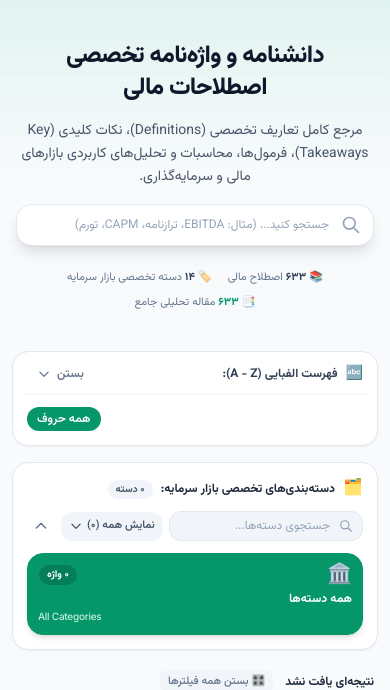
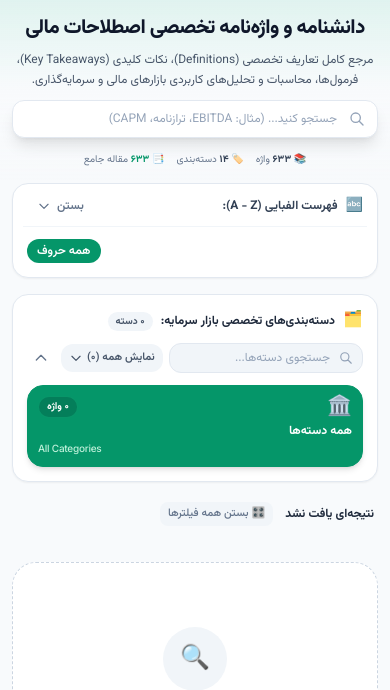
Before and after one commit to alisadeghiaghili/market-dict, a Flask app: page / in a window 390 px wide. Shown: the part 59-749 px from the top of the page. Run offline with Flask 3, Linux system fonts and the light colour scheme; data that the repository does not hold is empty.

Commit message:
fix(mobile): compact modal header, streamline hero section, and re-enable GitHub Pages deployment

```diff
--- a/templates/index.html
+++ b/templates/index.html
@@ -517,21 +517,21 @@
     </header>
 
     <!-- Hero & Search Section -->
-    <section class="relative bg-gradient-to-b from-emerald-500/10 via-slate-50 to-transparent dark:from-emerald-950/30 dark:via-slate-950 dark:to-transparent py-10 px-4">
-        <div class="max-w-4xl mx-auto text-center space-y-4">
-
-            <h1 class="text-2xl sm:text-4xl font-extrabold tracking-tight text-slate-900 dark:text-white">
+    <section class="relative bg-gradient-to-b from-emerald-500/10 via-slate-50 to-transparent dark:from-emerald-950/30 dark:via-slate-950 dark:to-transparent py-4 sm:py-10 px-3 sm:px-4">
+        <div class="max-w-4xl mx-auto text-center space-y-2.5 sm:space-y-4">
+
+            <h1 class="text-xl sm:text-4xl font-extrabold tracking-tight text-slate-900 dark:text-white leading-tight">
                 دانشنامه و واژه‌نامه تخصصی اصطلاحات مالی
             </h1>
-            <p class="text-sm sm:text-base text-slate-600 dark:text-slate-300 max-w-2xl mx-auto leading-relaxed">
+            <p class="text-xs sm:text-base text-slate-600 dark:text-slate-300 max-w-2xl mx-auto leading-relaxed line-clamp-2 sm:line-clamp-none">
                 مرجع کامل تعاریف تخصصی (Definitions)، نکات کلیدی (Key Takeaways)، فرمول‌ها، محاسبات و تحلیل‌های کاربردی بازارهای مالی و سرمایه‌گذاری.
             </p>
 
             <!-- Search Bar Component -->
-            <div class="relative max-w-2xl mx-auto mt-4 sm:mt-6">
-                <div class="relative flex items-center shadow-lg rounded-2xl overflow-hidden border border-slate-200 dark:border-slate-700 bg-white dark:bg-slate-900 transition focus-within:ring-2 focus-within:ring-emerald-500 focus-within:border-emerald-500">
+            <div class="relative max-w-2xl mx-auto mt-2 sm:mt-6">
+                <div class="relative flex items-center shadow-lg rounded-xl sm:rounded-2xl overflow-hidden border border-slate-200 dark:border-slate-700 bg-white dark:bg-slate-900 transition focus-within:ring-2 focus-within:ring-emerald-500 focus-within:border-emerald-500">
                     <div class="pr-3 sm:pr-4 pl-2 text-slate-400">
-                        <svg class="w-5 h-5 sm:w-6 sm:h-6" fill="none" stroke="currentColor" viewBox="0 0 24 24">
+                        <svg class="w-4 h-4 sm:w-6 sm:h-6" fill="none" stroke="currentColor" viewBox="0 0 24 24">
                             <path stroke-linecap="round" stroke-linejoin="round" stroke-width="2" d="M21 21l-6-6m2-5a7 7 0 11-14 0 7 7 0 0114 0z"></path>
                         </svg>
                     </div>
@@ -539,10 +539,10 @@
                         type="text"
                         id="searchInput"
                         oninput="handleSearchInput()"
-                        placeholder="جستجو کنید... (مثال: EBITDA، ترازنامه، CAPM، تورم)"
-                        class="w-full py-3 sm:py-4 pr-1 sm:pr-2 pl-10 sm:pl-12 text-xs sm:text-base bg-transparent text-slate-900 dark:text-white placeholder-slate-400 dark:placeholder-slate-500 focus:outline-none"
+                        placeholder="جستجو کنید... (مثال: EBITDA، ترازنامه، CAPM)"
+                        class="w-full py-2.5 sm:py-4 pr-1 sm:pr-2 pl-9 sm:pl-12 text-xs sm:text-base bg-transparent text-slate-900 dark:text-white placeholder-slate-400 dark:placeholder-slate-500 focus:outline-none"
                     />
-                    <button id="clearSearchBtn" onclick="clearSearch()" class="hidden absolute left-3 sm:left-4 p-1.5 rounded-full hover:bg-slate-100 dark:hover:bg-slate-800 text-slate-400 hover:text-slate-600 dark:hover:text-slate-200 transition">
+                    <button id="clearSearchBtn" onclick="clearSearch()" class="hidden absolute left-2.5 sm:left-4 p-1.5 rounded-full hover:bg-slate-100 dark:hover:bg-slate-800 text-slate-400 hover:text-slate-600 dark:hover:text-slate-200 transition">
                         <svg class="w-4 h-4 sm:w-5 sm:h-5" fill="none" stroke="currentColor" viewBox="0 0 24 24">
                             <path stroke-linecap="round" stroke-linejoin="round" stroke-width="2" d="M6 18L18 6M6 6l12 12"></path>
                         </svg>
@@ -551,9 +551,9 @@
             </div>
 
             <!-- Quick Recently Viewed (3 latest + More button) -->
-            <div id="recentBar" class="hidden max-w-2xl mx-auto mt-3 transition-all duration-300">
+            <div id="recentBar" class="hidden max-w-2xl mx-auto mt-2 sm:mt-3 transition-all duration-300">
                 <div class="flex items-center justify-center gap-2 flex-wrap text-xs">
-                    <span class="text-slate-500 dark:text-slate-400 flex items-center gap-1 font-medium text-xs shrink-0">
+                    <span class="text-slate-500 dark:text-slate-400 flex items-center gap-1 font-medium text-[11px] sm:text-xs shrink-0">
                         <svg class="w-3.5 h-3.5 text-emerald-500" fill="none" stroke="currentColor" viewBox="0 0 24 24">
                             <path stroke-linecap="round" stroke-linejoin="round" stroke-width="2" d="M12 8v4l3 3m6-3a9 9 0 11-18 0 9 9 0 0118 0z"></path>
                         </svg>
@@ -566,10 +566,10 @@
             </div>
 
             <!-- Stats Bar -->
-            <div class="flex flex-wrap items-center justify-center gap-x-4 gap-y-2 sm:gap-6 pt-2 text-[11px] sm:text-xs text-slate-500 dark:text-slate-400">
-                <div>📚 <span id="statTotalTerms" class="font-bold text-slate-700 dark:text-slate-300">۶۳۳</span> اصطلاح مالی</div>
-                <div>🏷️ <span id="statTotalCats" class="font-bold text-slate-700 dark:text-slate-300">۱۴</span> دسته تخصصی بازار سرمایه</div>
-                <div>📑 <span id="statDeepCount" class="font-bold text-emerald-600 dark:text-emerald-400">۶۳۳</span> مقاله تحلیلی جامع</div>
+            <div class="flex flex-wrap items-center justify-center gap-x-3 gap-y-1.5 sm:gap-6 pt-1 text-[10px] sm:text-xs text-slate-500 dark:text-slate-400">
+                <div>📚 <span id="statTotalTerms" class="font-bold text-slate-700 dark:text-slate-300">۶۳۳</span> واژه</div>
+                <div>🏷️ <span id="statTotalCats" class="font-bold text-slate-700 dark:text-slate-300">۱۴</span> دسته‌بندی</div>
+                <div>📑 <span id="statDeepCount" class="font-bold text-emerald-600 dark:text-emerald-400">۶۳۳</span> مقاله جامع</div>
             </div>
         </div>
     </section>
@@ -731,29 +731,30 @@
         <div class="bg-white dark:bg-slate-900 rounded-2xl sm:rounded-3xl max-w-3xl w-full max-h-[94vh] sm:max-h-[92vh] overflow-hidden shadow-2xl border border-slate-200 dark:border-slate-800 flex flex-col transition-all transform scale-95 opacity-0 duration-200" id="modalCard">
 
             <!-- Modal Header -->
-            <div class="p-3.5 sm:p-6 border-b border-slate-100 dark:border-slate-800 flex items-start justify-between gap-2 sm:gap-4 bg-slate-50/70 dark:bg-slate-850/80">
-                <div class="space-y-1 min-w-0 flex-1">
-                    <div class="flex items-center gap-1.5 sm:gap-2 flex-wrap">
-                        <span id="modalLetterBadge" class="w-6 h-6 sm:w-7 sm:h-7 rounded-lg bg-emerald-100 dark:bg-emerald-950/80 text-emerald-800 dark:text-emerald-400 font-en font-bold text-xs flex items-center justify-center shrink-0 border border-emerald-200 dark:border-emerald-800/40">#</span>
-                        <span id="modalCategoryBadge" class="h-6 sm:h-7 inline-flex items-center gap-1 sm:gap-1.5 px-2.5 sm:px-3 rounded-lg text-[11px] sm:text-xs font-semibold bg-slate-100 dark:bg-slate-800 text-slate-700 dark:text-slate-300 border border-slate-200 dark:border-slate-700 max-w-[180px] sm:max-w-none truncate">دسته‌بندی</span>
-                        <span id="modalDeepBadge" class="hidden h-6 sm:h-7 inline-flex items-center gap-1 sm:gap-1.5 px-2 sm:px-2.5 rounded-lg text-[10px] sm:text-xs font-bold bg-purple-100 dark:bg-purple-950/80 text-purple-700 dark:text-purple-300 border border-purple-200 dark:border-purple-800/50 shrink-0">
-                            📑 تحلیل تخصصی چندبخشی
+            <div class="p-2.5 sm:p-6 border-b border-slate-100 dark:border-slate-800 flex items-start justify-between gap-2 sm:gap-4 bg-slate-50/70 dark:bg-slate-850/80">
+                <div class="space-y-0.5 sm:space-y-1 min-w-0 flex-1">
+                    <div class="flex items-center gap-1 sm:gap-2 flex-wrap">
+                        <span id="modalLetterBadge" class="w-5 h-5 sm:w-7 sm:h-7 rounded-md sm:rounded-lg bg-emerald-100 dark:bg-emerald-950/80 text-emerald-800 dark:text-emerald-400 font-en font-bold text-[10px] sm:text-xs flex items-center justify-center shrink-0 border border-emerald-200 dark:border-emerald-800/40">#</span>
+                        <span id="modalCategoryBadge" class="h-5 sm:h-7 inline-flex items-center gap-1 sm:gap-1.5 px-2 sm:px-3 rounded-md sm:rounded-lg text-[10px] sm:text-xs font-semibold bg-slate-100 dark:bg-slate-800 text-slate-700 dark:text-slate-300 border border-slate-200 dark:border-slate-700 max-w-[150px] sm:max-w-none truncate">دسته‌بندی</span>
+                        <span id="modalDeepBadge" class="hidden h-5 sm:h-7 inline-flex items-center gap-1 px-1.5 sm:px-2.5 rounded-md sm:rounded-lg text-[9px] sm:text-xs font-bold bg-purple-100 dark:bg-purple-950/80 text-purple-700 dark:text-purple-300 border border-purple-200 dark:border-purple-800/50 shrink-0">
+                            <span class="sm:hidden">📑 جامع</span>
+                            <span class="hidden sm:inline">📑 تحلیل تخصصی چندبخشی</span>
                         </span>
                     </div>
-                    <div class="flex items-center gap-1.5 sm:gap-2 pt-1 min-w-0">
-                        <h2 id="modalTermEn" class="font-en text-lg sm:text-2xl font-extrabold text-slate-900 dark:text-white break-words leading-tight">Term EN</h2>
+                    <div class="flex items-center gap-1.5 sm:gap-2 pt-0.5 min-w-0">
+                        <h2 id="modalTermEn" class="font-en text-base sm:text-2xl font-extrabold text-slate-900 dark:text-white break-words leading-tight">Term EN</h2>
                         <button id="modalAudioBtn" onclick="speakTerm()" title="تلفظ صوتی انگلیسی" class="p-1 sm:p-1.5 rounded-lg bg-emerald-50 dark:bg-emerald-950/80 hover:bg-emerald-100 dark:hover:bg-emerald-900 text-emerald-600 dark:text-emerald-400 transition shrink-0">
-                            <svg class="w-4 h-4 sm:w-5 sm:h-5" fill="none" stroke="currentColor" viewBox="0 0 24 24">
+                            <svg class="w-3.5 h-3.5 sm:w-5 sm:h-5" fill="none" stroke="currentColor" viewBox="0 0 24 24">
                                 <path stroke-linecap="round" stroke-linejoin="round" stroke-width="2" d="M15.536 8.464a5 5 0 010 7.072m2.828-9.9a9 9 0 010 12.728M5.586 15H4a1 1 0 01-1-1v-4a1 1 0 011-1h1.586l4.707-4.707C10.923 3.663 12 4.109 12 5v14c0 .891-1.077 1.337-1.707.707L5.586 15z"></path>
                             </svg>
                         </button>
                     </div>
-                    <h3 id="modalTermFa" class="text-sm sm:text-lg font-bold text-emerald-600 dark:text-emerald-400 break-words leading-snug">معادل فارسی</h3>
+                    <h3 id="modalTermFa" class="text-xs sm:text-lg font-bold text-emerald-600 dark:text-emerald-400 break-words leading-snug">معادل فارسی</h3>
                 </div>
 
                 <div class="flex items-center gap-1 sm:gap-2 shrink-0">
                     <!-- History Back Button -->
-                    <button id="modalBackBtn" onclick="goBackModalHistory()" class="hidden px-2 sm:px-2.5 py-1.5 rounded-xl bg-slate-100 dark:bg-slate-800 hover:bg-slate-200 dark:hover:bg-slate-700 text-slate-700 dark:text-slate-200 transition text-[11px] sm:text-xs font-semibold flex items-center gap-1 border border-slate-200 dark:border-slate-700" title="بازگشت به اصطلاح قبلی">
+                    <button id="modalBackBtn" onclick="goBackModalHistory()" class="hidden p-1.5 sm:px-2.5 sm:py-1.5 rounded-xl bg-slate-100 dark:bg-slate-800 hover:bg-slate-200 dark:hover:bg-slate-700 text-slate-700 dark:text-slate-200 transition text-[11px] sm:text-xs font-semibold flex items-center gap-1 border border-slate-200 dark:border-slate-700" title="بازگشت به اصطلاح قبلی">
                         <svg class="w-3.5 h-3.5 sm:w-4 sm:h-4" fill="none" stroke="currentColor" viewBox="0 0 24 24">
                             <path stroke-linecap="round" stroke-linejoin="round" stroke-width="2" d="M9 5l7 7-7 7"></path>
                         </svg>
@@ -780,17 +781,17 @@
             </div>
 
             <!-- Language View Mode Selector inside Modal -->
-            <div class="px-3.5 sm:px-6 pt-2.5 pb-2 border-b border-slate-100 dark:border-slate-800 flex items-center justify-between gap-2 text-xs bg-white dark:bg-slate-900">
+            <div class="px-2.5 sm:px-6 py-1.5 sm:pt-2.5 sm:pb-2 border-b border-slate-100 dark:border-slate-800 flex items-center justify-between gap-2 text-xs bg-white dark:bg-slate-900">
                 <span class="text-slate-500 dark:text-slate-400 font-medium hidden sm:inline">نحوه نمایش محتوا:</span>
-                <div class="grid grid-cols-3 gap-1 w-full sm:w-auto sm:flex sm:items-center sm:gap-1.5 bg-slate-100 dark:bg-slate-800 p-1 rounded-xl">
-                    <button id="viewModeFa" onclick="setViewMode('fa')" class="px-1.5 sm:px-3 py-1 rounded-lg font-semibold text-[11px] sm:text-xs transition bg-white dark:bg-slate-700 text-emerald-600 dark:text-emerald-400 shadow-sm text-center justify-center flex items-center">
-                        🇮🇷 متن فارسی
+                <div class="grid grid-cols-3 gap-1 w-full sm:w-auto sm:flex sm:items-center sm:gap-1.5 bg-slate-100 dark:bg-slate-800 p-0.5 sm:p-1 rounded-xl">
+                    <button id="viewModeFa" onclick="setViewMode('fa')" class="px-1.5 sm:px-3 py-1 rounded-lg font-semibold text-[10px] sm:text-xs transition bg-white dark:bg-slate-700 text-emerald-600 dark:text-emerald-400 shadow-sm text-center justify-center flex items-center">
+                        🇮🇷 فارسی
                     </button>
-                    <button id="viewModeEn" onclick="setViewMode('en')" class="px-1.5 sm:px-3 py-1 rounded-lg font-semibold text-[11px] sm:text-xs transition text-slate-600 dark:text-slate-300 hover:text-emerald-500 text-center justify-center flex items-center">
+                    <button id="viewModeEn" onclick="setViewMode('en')" class="px-1.5 sm:px-3 py-1 rounded-lg font-semibold text-[10px] sm:text-xs transition text-slate-600 dark:text-slate-300 hover:text-emerald-500 text-center justify-center flex items-center">
                         🇬🇧 English
                     </button>
-                    <button id="viewModeBoth" onclick="setViewMode('both')" class="px-1.5 sm:px-3 py-1 rounded-lg font-semibold text-[11px] sm:text-xs transition text-slate-600 dark:text-slate-300 hover:text-emerald-500 text-center justify-center flex items-center">
-                        🌐 نمای مقایسه‌ای
+                    <button id="viewModeBoth" onclick="setViewMode('both')" class="px-1.5 sm:px-3 py-1 rounded-lg font-semibold text-[10px] sm:text-xs transition text-slate-600 dark:text-slate-300 hover:text-emerald-500 text-center justify-center flex items-center">
+                        🌐 مقایسه‌ای
                     </button>
                 </div>
             </div>
@@ -817,12 +818,12 @@
             </div>
 
             <!-- Modal Content (Scrollable) -->
-            <div id="modalContentArea" class="p-3.5 sm:p-6 overflow-y-auto space-y-4 sm:space-y-6 flex-1 bg-white dark:bg-slate-900 relative pb-20 sm:pb-6">
+            <div id="modalContentArea" class="p-2.5 sm:p-6 overflow-y-auto space-y-3 sm:space-y-6 flex-1 bg-white dark:bg-slate-900 relative pb-16 sm:pb-6">
 
                 <!-- 1. Key Takeaways Box (نکات کلیدی) -->
-                <div id="modalTakeawaysBox" class="bg-amber-500/10 dark:bg-amber-950/40 p-3.5 sm:p-5 rounded-2xl border border-amber-300/80 dark:border-amber-800/60 space-y-2 sm:space-y-2.5">
+                <div id="modalTakeawaysBox" class="bg-amber-500/10 dark:bg-amber-950/40 p-2.5 sm:p-5 rounded-xl sm:rounded-2xl border border-amber-300/80 dark:border-amber-800/60 space-y-1.5 sm:space-y-2.5">
                     <div class="flex items-center justify-between text-xs font-bold text-amber-900 dark:text-amber-300 gap-2">
-                        <div class="flex items-center gap-1.5 sm:gap-2 min-w-0">
+                        <div class="flex items-center gap-1 sm:gap-2 min-w-0">
                             <span class="text-sm sm:text-base shrink-0">💡</span>
                             <span class="truncate">نکات کلیدی (Key Takeaways):</span>
                         </div>
@@ -838,9 +839,9 @@
                 </div>
 
                 <!-- 2. Core Lead Definitions Container -->
-                <div id="modalDefinitionsContainer" class="space-y-3 sm:space-y-4">
+                <div id="modalDefinitionsContainer" class="space-y-2.5 sm:space-y-4">
                     <!-- Persian Definition Box -->
-                    <div id="boxDefFa" class="bg-emerald-50/70 dark:bg-emerald-950/40 p-3.5 sm:p-5 rounded-2xl border border-emerald-200 dark:border-emerald-800/50 space-y-2">
+                    <div id="boxDefFa" class="bg-emerald-50/70 dark:bg-emerald-950/40 p-2.5 sm:p-5 rounded-xl sm:rounded-2xl border border-emerald-200 dark:border-emerald-800/50 space-y-1.5 sm:space-y-2">
                         <div class="flex items-center justify-between text-xs font-bold text-emerald-800 dark:text-emerald-300 gap-2">
                             <div class="flex items-center gap-1.5 min-w-0">
                                 <span class="shrink-0">🇮🇷</span>
@@ -858,7 +859,7 @@
                     </div>
 
                     <!-- English Definition Box -->
-                    <div id="boxDefEn" class="bg-slate-100 dark:bg-slate-800/90 p-3.5 sm:p-5 rounded-2xl border border-slate-200 dark:border-slate-700 space-y-2 font-en" dir="ltr">
+                    <div id="boxDefEn" class="bg-slate-100 dark:bg-slate-800/90 p-2.5 sm:p-5 rounded-xl sm:rounded-2xl border border-slate-200 dark:border-slate-700 space-y-1.5 sm:space-y-2 font-en" dir="ltr">
                         <div class="flex items-center justify-between text-xs font-bold text-slate-700 dark:text-slate-300 gap-2">
                             <div class="flex items-center gap-1.5 min-w-0">
                                 <span class="shrink-0">🇬🇧</span>
@@ -877,18 +878,18 @@
                 </div>
 
                 <!-- 3. In-Depth Sections Container -->
-                <div id="modalSectionsContainer" class="space-y-3 sm:space-y-4">
+                <div id="modalSectionsContainer" class="space-y-2.5 sm:space-y-4">
                     <div class="flex items-center gap-2 pt-2 border-t border-slate-100 dark:border-slate-800">
                         <span class="text-base">📑</span>
                         <h4 class="text-xs sm:text-sm font-bold text-slate-900 dark:text-white">سرفصل‌ها و توضیحات تکمیلی:</h4>
                     </div>
 
-                    <div id="modalSectionsList" class="space-y-3 sm:space-y-4">
+                    <div id="modalSectionsList" class="space-y-2.5 sm:space-y-4">
                     </div>
                 </div>
 
                 <!-- 4. The Bottom Line (جمع‌بندی نهایی) -->
-                <div id="modalBottomLineBox" class="hidden bg-slate-900 dark:bg-slate-850 p-3.5 sm:p-5 rounded-2xl border border-slate-700 dark:border-slate-700/80 space-y-2 text-white">
+                <div id="modalBottomLineBox" class="hidden bg-slate-900 dark:bg-slate-850 p-2.5 sm:p-5 rounded-xl sm:rounded-2xl border border-slate-700 dark:border-slate-700/80 space-y-2 text-white">
                     <div class="flex items-center justify-between text-xs font-bold text-emerald-400 gap-2">
                         <div class="flex items-center gap-1.5 sm:gap-2 min-w-0">
                             <span class="shrink-0">🎯</span>
@@ -910,16 +911,17 @@
             </div>
 
             <!-- Modal Footer -->
-            <div class="p-3 sm:p-5 bg-slate-50 dark:bg-slate-850 border-t border-slate-100 dark:border-slate-800 flex flex-col sm:flex-row items-stretch sm:items-center justify-between gap-2.5 sm:gap-3 text-xs">
-                <a id="modalSourceLink" href="#" target="_blank" rel="noopener noreferrer" class="text-emerald-600 dark:text-emerald-400 hover:underline flex items-center justify-center sm:justify-start gap-1.5 font-medium py-1">
-                    <span>مشاهده مقاله اصلی در وب‌سایت مرجع</span>
-                    <svg class="w-4 h-4 shrink-0" fill="none" stroke="currentColor" viewBox="0 0 24 24">
+            <div class="px-3 py-2 sm:p-5 bg-slate-50 dark:bg-slate-850 border-t border-slate-100 dark:border-slate-800 flex items-center justify-between gap-2 text-xs">
+                <a id="modalSourceLink" href="#" target="_blank" rel="noopener noreferrer" class="text-emerald-600 dark:text-emerald-400 hover:underline flex items-center gap-1 font-medium py-1 text-[11px] sm:text-xs truncate">
+                    <svg class="w-3.5 h-3.5 sm:w-4 sm:h-4 shrink-0" fill="none" stroke="currentColor" viewBox="0 0 24 24">
                         <path stroke-linecap="round" stroke-linejoin="round" stroke-width="2" d="M10 6H6a2 2 0 00-2 2v10a2 2 0 002 2h10a2 2 0 002-2v-4M14 4h6m0 0v6m0-6L10 14"></path>
                     </svg>
+                    <span class="sm:hidden">منبع اصلی</span>
+                    <span class="hidden sm:inline">مشاهده مقاله اصلی در وب‌سایت مرجع</span>
                 </a>
 
-                <button onclick="copyModalContent()" class="w-full sm:w-auto justify-center px-4 py-2 sm:py-2 rounded-xl bg-white dark:bg-slate-800 hover:bg-slate-100 dark:hover:bg-slate-700 text-slate-700 dark:text-slate-200 border border-slate-200 dark:border-slate-700 font-semibold flex items-center gap-1.5 transition">
-                    <svg class="w-4 h-4 shrink-0" fill="none" stroke="currentColor" viewBox="0 0 24 24">
+                <button onclick="copyModalContent()" class="shrink-0 px-2.5 sm:px-4 py-1.5 sm:py-2 rounded-xl bg-white dark:bg-slate-800 hover:bg-slate-100 dark:hover:bg-slate-700 text-slate-700 dark:text-slate-200 border border-slate-200 dark:border-slate-700 font-semibold flex items-center gap-1.5 transition text-[11px] sm:text-xs">
+                    <svg class="w-3.5 h-3.5 sm:w-4 sm:h-4 shrink-0" fill="none" stroke="currentColor" viewBox="0 0 24 24">
                         <path stroke-linecap="round" stroke-linejoin="round" stroke-width="2" d="M8 16H6a2 2 0 01-2-2V6a2 2 0 012-2h8a2 2 0 012 2v2m-6 12h8a2 2 0 002-2v-8a2 2 0 00-2-2h-8a2 2 0 00-2 2v8a2 2 0 002 2z"></path>
                     </svg>
                     <span id="copyBtnText">کپی متن اصطلاح</span>
```
Also changed, not shown: .github/workflows/deploy.yml (added).
